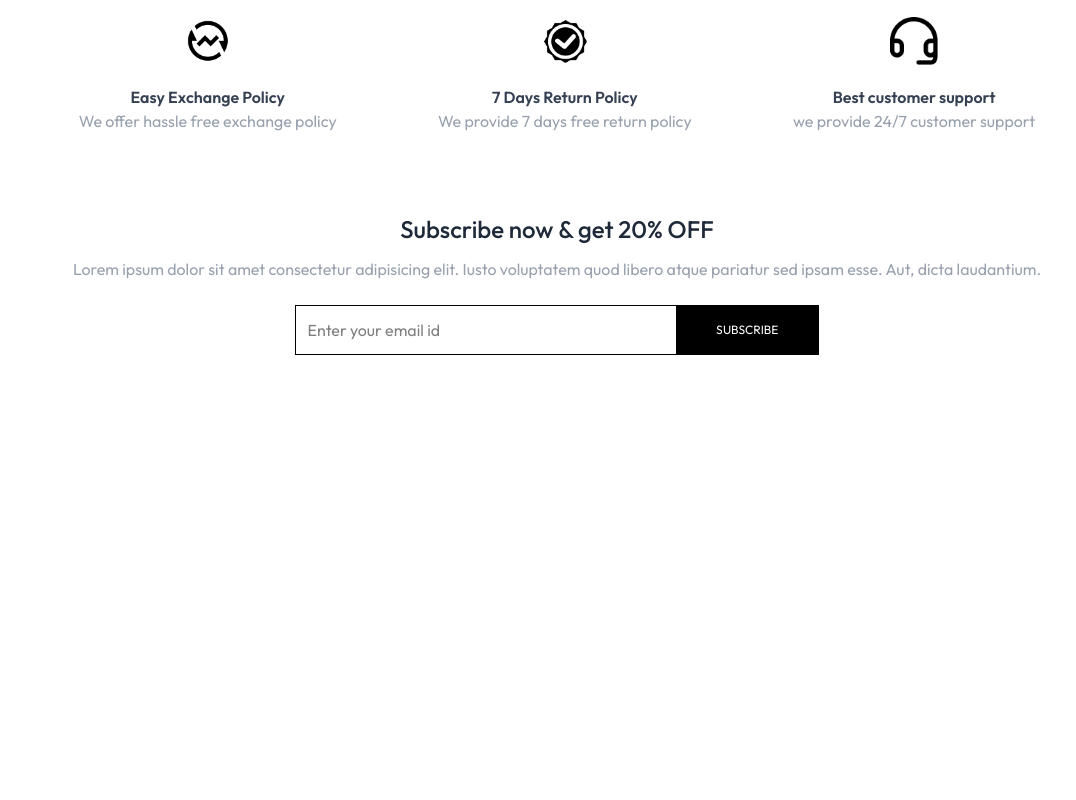
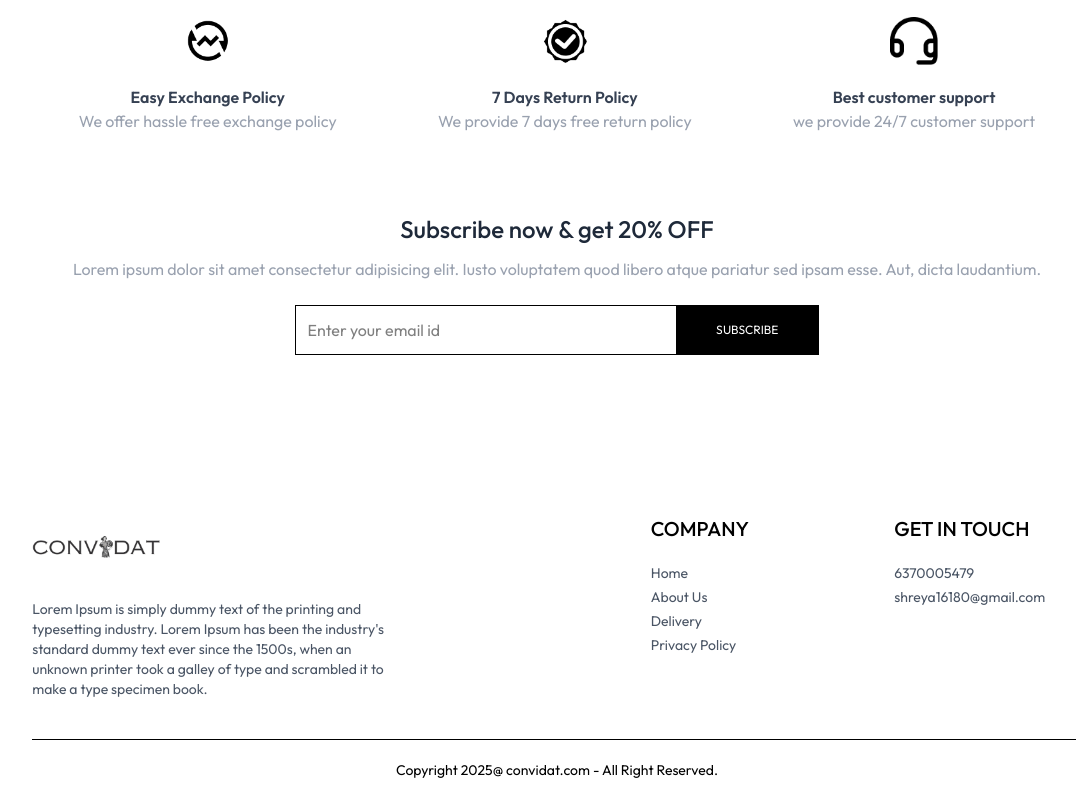
Before and after one commit to shreya-chinnari/Convidat---Furniture-Store-Website-, a React (Vite) app: page /home in a window 1280 px wide. Shown: the part 2209-3009 px from the top of the page, without its empty margins (83-1159 px from the left). Before the commit the page ends 2588 px from the top, so only its background shows below. Built offline with nearby package versions, Linux system fonts and the light colour scheme.

Commit message:
added Footer.jsx

```diff
--- a/src/App.jsx
+++ b/src/App.jsx
@@ -11,6 +11,7 @@
 import PlaceOrder from "./pages/PlaceOrder";
 import Orders from "./pages/Orders";
 import Navbar from "./components/Navbar";
+import Footer from "./components/Footer";
 
 const App = () => {
 	return (
@@ -55,6 +56,7 @@
 						element={<Orders />}
 					/>
 				</Routes>
+				<Footer></Footer>
 			</div>
 		</>
 	);
--- /dev/null
+++ b/src/components/Footer.jsx
@@ -0,0 +1,51 @@
+import React from "react";
+import { assets } from "../assets/assets";
+
+const Footer = () => {
+	return (
+		<div>
+			<div className="flex flex-col sm:grid grid-cols-[3fr_1fr_1fr] gap-14 my-10 mt-40 text-sm">
+				<div>
+					<img
+						className="mb-5 w-32"
+						src={assets.logo}
+						alt=""
+					/>
+					<p className="w-full md:w-2/3 text-gray-600">
+						Lorem Ipsum is simply dummy text of the printing and typesetting
+						industry. Lorem Ipsum has been the industry's standard dummy text
+						ever since the 1500s, when an unknown printer took a galley of type
+						and scrambled it to make a type specimen book.
+					</p>
+				</div>
+
+				<div className="">
+					<p className="text-xl font-medium mb-5">COMPANY</p>
+					<ul className="flex flex-col gap-1 text-gray-600 ">
+						<li>Home</li>
+						<li>About Us</li>
+						<li>Delivery</li>
+						<li>Privacy Policy</li>
+					</ul>
+				</div>
+
+				<div>
+					<p className="text-xl font-medium mb-5">GET IN TOUCH</p>
+					<ul className="flex flex-col gap-1 text-gray-600 ">
+						<li>6370005479</li>
+						<li>shreya16180@gmail.com</li>
+					</ul>
+				</div>
+			</div>
+
+			<div>
+				<hr />
+				<p className="py-5 text-sm text-center">
+					Copyright 2025@ convidat.com - All Right Reserved.
+				</p>
+			</div>
+		</div>
+	);
+};
+
+export default Footer;
--- a/src/components/Newsletterbox.jsx
+++ b/src/components/Newsletterbox.jsx
@@ -20,7 +20,7 @@
 					required
 				/>
 				<button
-					className="bg-black text-white text-xs px-10 py-4"
+					className="bg-black text-white text-xs px-10 py-4 cursor-pointer"
 					type="submit"
 				>
 					SUBSCRIBE
--- a/src/pages/Collection.jsx
+++ b/src/pages/Collection.jsx
@@ -1,6 +1,8 @@
 import React from 'react'
 
 const Collection = () => {
+
+
   return (
     <div>
 
```
